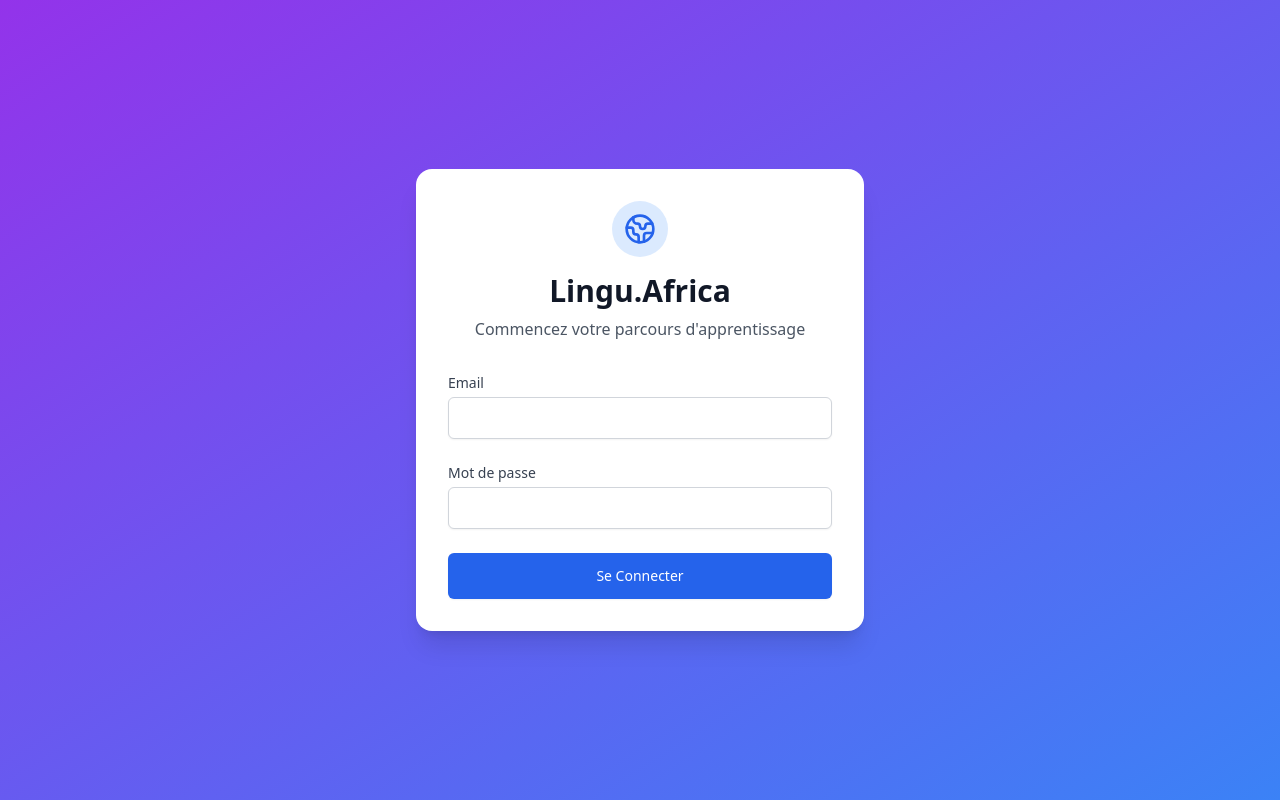
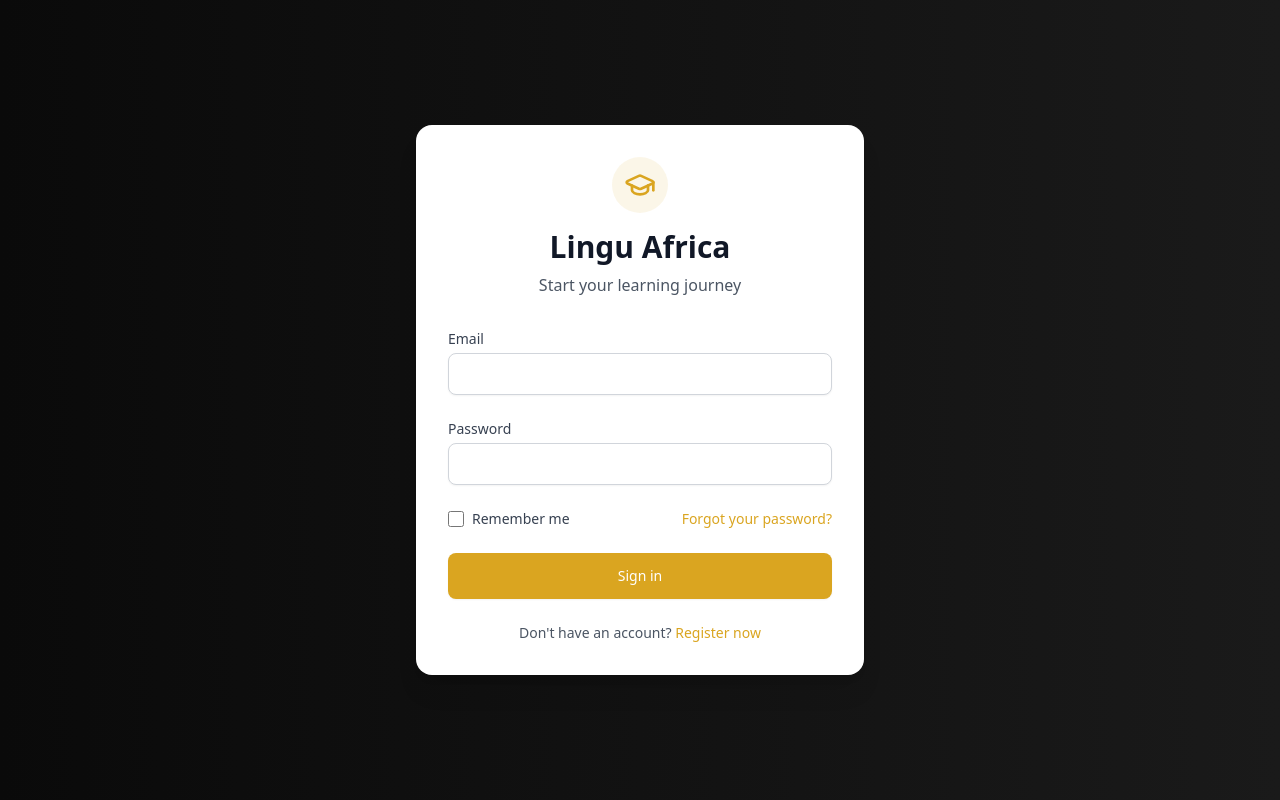
Before and after one commit to lionel-k/lionel-k.github.io, a React (Vite) app in the folder app/: page /login in a window 1280 px wide. Built offline with nearby package versions, Linux system fonts and the light colour scheme.

Commit message:
Update login page UI and functionality

```diff
--- a/app/src/pages/Login.tsx
+++ b/app/src/pages/Login.tsx
@@ -1,7 +1,7 @@
 import React, { useState } from "react";
 import { useNavigate } from "react-router-dom";
 import { useAuth } from "../context/AuthContext";
-import { Globe2 } from "lucide-react";
+import { GraduationCap } from "lucide-react";
 
 const Login = () => {
   const [email, setEmail] = useState("");
@@ -11,22 +11,22 @@ const Login = () => {
 
   const handleSubmit = (e: React.FormEvent) => {
     e.preventDefault();
-    login(email, password);
+    login();
     navigate("/lessons");
   };
 
   return (
-    <div className="min-h-screen bg-gradient-to-br from-purple-600 to-blue-500 flex items-center justify-center p-4">
+    <div className="min-h-screen bg-gradient-to-r from-[#0A0A0A] to-[#1A1A1A] flex items-center justify-center p-4">
       <div className="bg-white rounded-2xl shadow-xl w-full max-w-md p-8">
         <div className="flex flex-col items-center mb-8">
-          <div className="bg-blue-100 p-3 rounded-full mb-4">
-            <Globe2 className="w-8 h-8 text-blue-600" />
+          <div className="bg-[#DAA520]/10 p-3 rounded-full mb-4">
+            <GraduationCap className="w-8 h-8 text-[#DAA520]" />
           </div>
           <h1 className="text-3xl font-bold text-gray-900 text-center">
-            Lingu.Africa
+            Lingu Africa
           </h1>
           <p className="text-gray-600 mt-2 text-center">
-            Commencez votre parcours d'apprentissage
+            Start your learning journey
           </p>
         </div>
 
@@ -43,8 +43,7 @@ const Login = () => {
               id="email"
               value={email}
               onChange={(e) => setEmail(e.target.value)}
-              className="mt-1 block w-full px-3 py-2 border border-gray-300 rounded-md shadow-sm focus:outline-none focus:ring-2 focus:ring-blue-500 focus:border-blue-500"
-              // required
+              className="mt-1 block w-full px-3 py-2 border border-gray-300 rounded-lg shadow-sm focus:outline-none focus:ring-2 focus:ring-[#DAA520] focus:border-[#DAA520] transition-colors"
             />
           </div>
 
@@ -53,24 +52,59 @@ const Login = () => {
               htmlFor="password"
               className="block text-sm font-medium text-gray-700"
             >
-              Mot de passe
+              Password
             </label>
             <input
               type="password"
               id="password"
               value={password}
               onChange={(e) => setPassword(e.target.value)}
-              className="mt-1 block w-full px-3 py-2 border border-gray-300 rounded-md shadow-sm focus:outline-none focus:ring-2 focus:ring-blue-500 focus:border-blue-500"
-              // required
+              className="mt-1 block w-full px-3 py-2 border border-gray-300 rounded-lg shadow-sm focus:outline-none focus:ring-2 focus:ring-[#DAA520] focus:border-[#DAA520] transition-colors"
             />
+          </div>
+
+          <div className="flex items-center justify-between">
+            <div className="flex items-center">
+              <input
+                id="remember-me"
+                name="remember-me"
+                type="checkbox"
+                className="h-4 w-4 text-[#DAA520] focus:ring-[#DAA520] border-gray-300 rounded"
+              />
+              <label
+                htmlFor="remember-me"
+                className="ml-2 block text-sm text-gray-700"
+              >
+                Remember me
+              </label>
+            </div>
+
+            <div className="text-sm">
+              <a
+                href="#"
+                className="font-medium text-[#DAA520] hover:text-[#B8860B]"
+              >
+                Forgot your password?
+              </a>
+            </div>
           </div>
 
           <button
             type="submit"
-            className="w-full flex justify-center py-3 px-4 border border-transparent rounded-md shadow-sm text-sm font-medium text-white bg-blue-600 hover:bg-blue-700 focus:outline-none focus:ring-2 focus:ring-offset-2 focus:ring-blue-500 transition-colors"
+            className="w-full flex justify-center py-3 px-4 border border-transparent rounded-lg shadow-sm text-sm font-medium text-white bg-[#DAA520] hover:bg-[#B8860B] focus:outline-none focus:ring-2 focus:ring-offset-2 focus:ring-[#DAA520] transition-colors"
           >
-            Se Connecter
+            Sign in
           </button>
+
+          <div className="text-center text-sm text-gray-600">
+            Don't have an account?{" "}
+            <button
+              onClick={() => navigate("/register")}
+              className="font-medium text-[#DAA520] hover:text-[#B8860B] transition-colors"
+            >
+              Register now
+            </button>
+          </div>
         </form>
       </div>
     </div>
```
